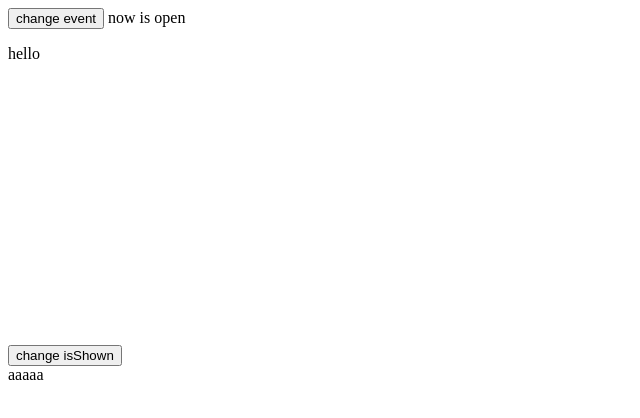
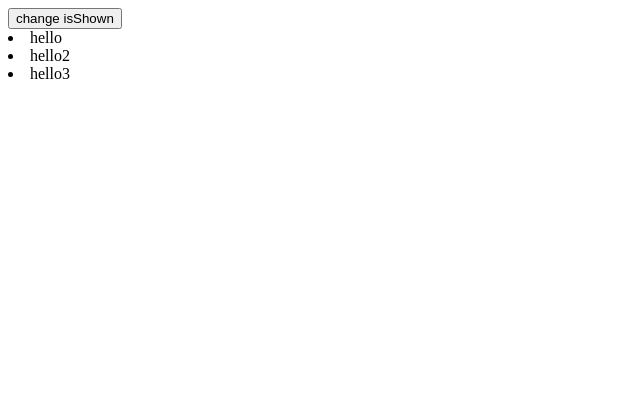
Before and after one commit to kuodiamon/angular-animation, an Angular app: page / in a window 1280 px wide. Shown: the top 418 px of the page, without its empty margins (0-640 px from the left). Built offline with nearby package versions, Linux system fonts and the light colour scheme.

Commit message:
use  stagger

```diff
--- a/src/app/app.component.html
+++ b/src/app/app.component.html
@@ -1,12 +1,14 @@
-<button (click)="this.isOpen = !this.isOpen">change event</button>
+<!-- <button (click)="this.isOpen = !this.isOpen">change event</button>
 
 now  is {{isOpen ? 'open' : 'close'}}
 <div class="box" [@openClose]="isOpen ? 'open' : 'close'">
-  <p>hello</p>
-</div>
+
+</div> -->
 
 
 <button (click)="this.isShown = !this.isShown">change isShown </button>
 <div @myTrigger *ngIf="isShown">
-aaaaa
+  <li>hello</li>
+  <li>hello2</li>
+  <li>hello3</li>
 </div>
--- a/src/app/app.component.ts
+++ b/src/app/app.component.ts
@@ -3,6 +3,7 @@ import {
   group,
   keyframes,
   query,
+  stagger,
   state,
   style,
   transition,
@@ -35,7 +36,6 @@ import { Component } from '@angular/core';
       // 用 transition 定義狀態轉換時，元件該怎麼動作
       transition('open => close', [animate('3s')]),
       transition('* => open', [
-        group([
         animate(
           '3s',
           keyframes([
@@ -64,12 +64,20 @@ import { Component } from '@angular/core';
         query('p', [
           animate('1s', style({ color: 'white' }))
         ])
-        ]),
+        // group([
+
+
+        // ]),
       ]),
     ]),
     trigger('myTrigger', [
-      transition(':leave', [
-        animate('2s', style({ transform: 'translateX(100px)', opacity: 0 })),
+      transition(':enter', [
+        query('li', [
+          style({opacity: 0}),
+          stagger(1000, [
+            animate('500ms', style({ opacity: 1 }))
+          ])
+        ])
       ]),
     ]),
   ],
```
Lines whose indentation alone changed are shown as unchanged.
